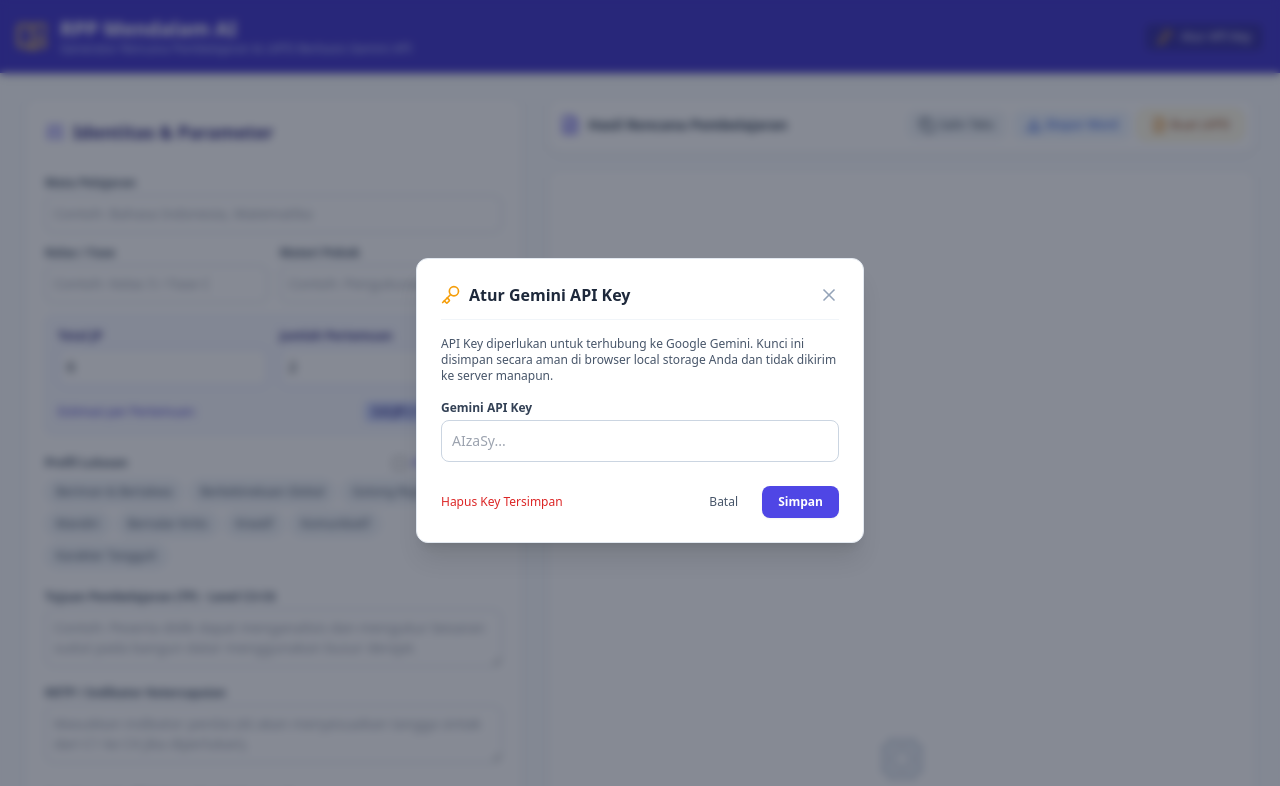
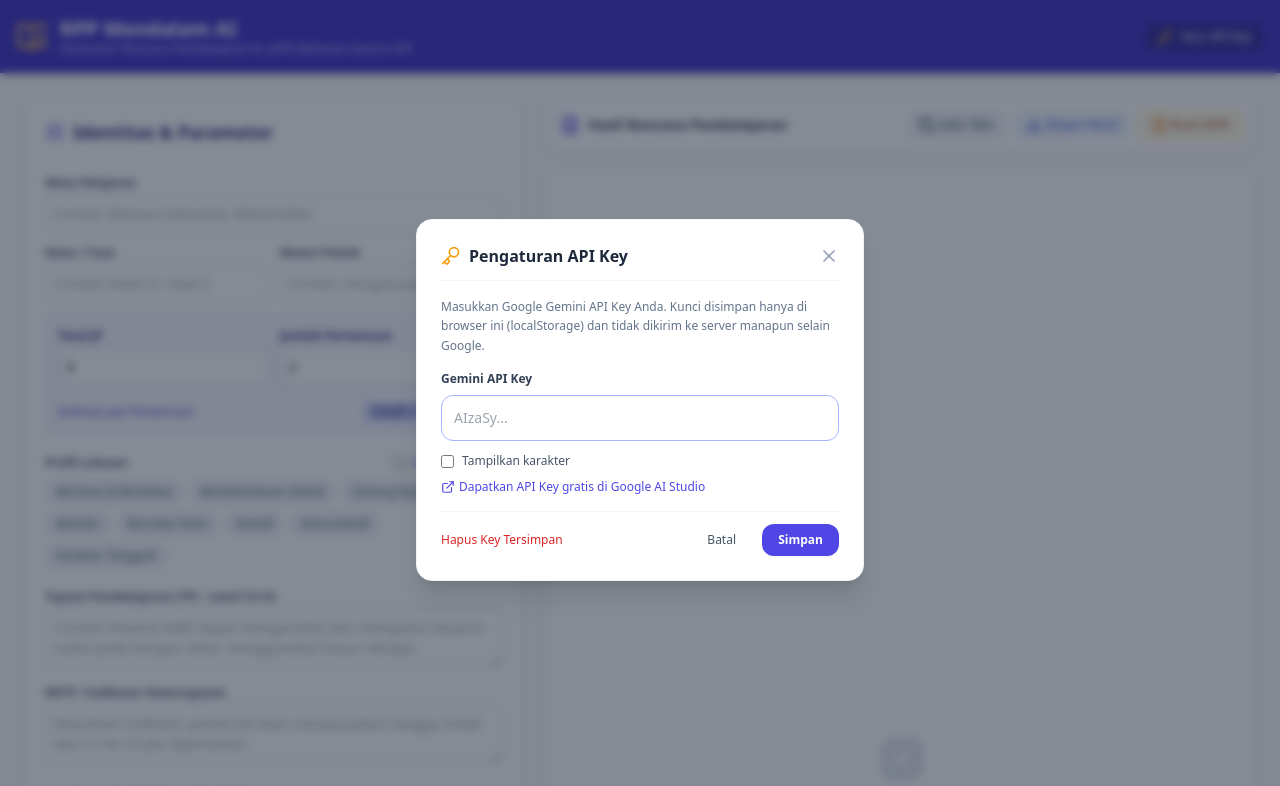
Before and after one commit to denyguru25/rpm, a plain HTML site: page index.html in a window 1280 px wide. Shown: the top 786 px of the page. Drawn offline with nearby package versions, Linux system fonts and the light colour scheme.

Commit message:
Add files via upload

```diff
--- a/index.html
+++ b/index.html
@@ -218,35 +218,55 @@
         </section>
     </main>
 
-    <!-- MODAL 1: API KEY SETTING -->
+<!-- MODAL 1: API KEY SETTING -->
     <div id="modalApiKey" class="fixed inset-0 bg-slate-900/50 backdrop-blur-sm z-50 flex items-center justify-center hidden p-4">
-        <div class="bg-white rounded-xl shadow-xl border border-slate-200 max-w-md w-full p-6 space-y-4">
+        <div class="bg-white rounded-2xl shadow-xl border border-slate-100 max-w-md w-full p-6 space-y-4">
+            <!-- Header Modal -->
             <div class="flex justify-between items-center border-b border-slate-100 pb-3">
                 <h3 class="text-base font-bold text-slate-800 flex items-center gap-2">
                     <i data-lucide="key" class="w-5 h-5 text-amber-500"></i>
-                    Atur Gemini API Key
+                    Pengaturan API Key
                 </h3>
-                <button onclick="closeApiKeyModal()" class="text-slate-400 hover:text-slate-600">
+                <button onclick="closeApiKeyModal()" class="text-slate-400 hover:text-slate-600 transition">
                     <i data-lucide="x" class="w-5 h-5"></i>
                 </button>
             </div>
-            <p class="text-xs text-slate-600">
-                API Key diperlukan untuk terhubung ke Google Gemini. Kunci ini disimpan secara aman di browser local storage Anda dan tidak dikirim ke server manapun.
+
+            <!-- Deskripsi -->
+            <p class="text-xs text-slate-500 leading-relaxed">
+                Masukkan Google Gemini API Key Anda. Kunci disimpan hanya di browser ini (localStorage) dan tidak dikirim ke server manapun selain Google.
             </p>
-            <div>
-                <label class="block text-xs font-semibold text-slate-700 mb-1">Gemini API Key</label>
-                <input type="password" id="inputApiKey" placeholder="AIzaSy..." class="w-full text-sm p-2.5 border border-slate-300 rounded-lg focus:ring-2 focus:ring-indigo-500 focus:outline-none">
+
+            <!-- Input Field & Fitur Tambahan -->
+            <div class="space-y-2">
+                <label class="block text-xs font-semibold text-slate-700">Gemini API Key</label>
+                <input type="password" id="inputApiKey" placeholder="AIzaSy..." class="w-full text-sm p-3 border border-indigo-300 rounded-xl focus:ring-2 focus:ring-indigo-500 focus:outline-none transition">
+
+                <div class="flex flex-col space-y-1.5 pt-1">
+                    <!-- Toggle Tampilkan Karakter -->
+                    <label class="inline-flex items-center gap-2 text-xs text-slate-600 cursor-pointer">
+                        <input type="checkbox" id="toggleShowKey" onchange="toggleApiKeyVisibility()" class="rounded border-slate-300 text-indigo-600 focus:ring-indigo-500">
+                        <span>Tampilkan karakter</span>
+                    </label>
+
+                    <!-- Link ke Google AI Studio -->
+                    <a href="https://aistudio.google.com/app/apikey" target="_blank" rel="noopener noreferrer" class="inline-flex items-center gap-1 text-xs text-indigo-600 font-medium hover:underline pt-1">
+                        <i data-lucide="external-link" class="w-3.5 h-3.5"></i>
+                        <span>Dapatkan API Key gratis di Google AI Studio</span>
+                    </a>
+                </div>
             </div>
-            <div class="flex items-center justify-between pt-2">
-                <button onclick="clearApiKey()" class="text-xs text-red-600 hover:underline">Hapus Key Tersimpan</button>
+
+            <!-- Action Buttons -->
+            <div class="flex items-center justify-between pt-3 border-t border-slate-100">
+                <button onclick="clearApiKey()" class="text-xs text-red-600 hover:underline font-medium">Hapus Key Tersimpan</button>
                 <div class="space-x-2">
-                    <button onclick="closeApiKeyModal()" class="px-3 py-2 text-xs text-slate-600 hover:bg-slate-100 rounded-lg">Batal</button>
-                    <button onclick="saveApiKey()" class="px-4 py-2 text-xs font-semibold bg-indigo-600 hover:bg-indigo-700 text-white rounded-lg shadow-sm">Simpan</button>
+                    <button onclick="closeApiKeyModal()" class="px-3.5 py-2 text-xs font-medium text-slate-600 hover:bg-slate-100 rounded-lg transition">Batal</button>
+                    <button onclick="saveApiKey()" class="px-4 py-2 text-xs font-semibold bg-indigo-600 hover:bg-indigo-700 text-white rounded-xl shadow-sm transition">Simpan</button>
                 </div>
             </div>
         </div>
     </div>
-
     <!-- MODAL 2: GENERATE LKPD -->
     <div id="modalLkpd" class="fixed inset-0 bg-slate-900/50 backdrop-blur-sm z-50 flex items-center justify-center hidden p-4">
         <div class="bg-white rounded-xl shadow-xl border border-slate-200 max-w-lg w-full p-6 space-y-4 max-h-[90vh] overflow-y-auto">
@@ -325,6 +345,12 @@
 
         function closeApiKeyModal() {
             document.getElementById('modalApiKey').classList.add('hidden');
+        }
+// Fungsi untuk mengintip/menyembunyikan karakter API Key
+        function toggleApiKeyVisibility() {
+            const input = document.getElementById('inputApiKey');
+            const isChecked = document.getElementById('toggleShowKey').checked;
+            input.type = isChecked ? 'text' : 'password';
         }
 
         function saveApiKey() {
```
